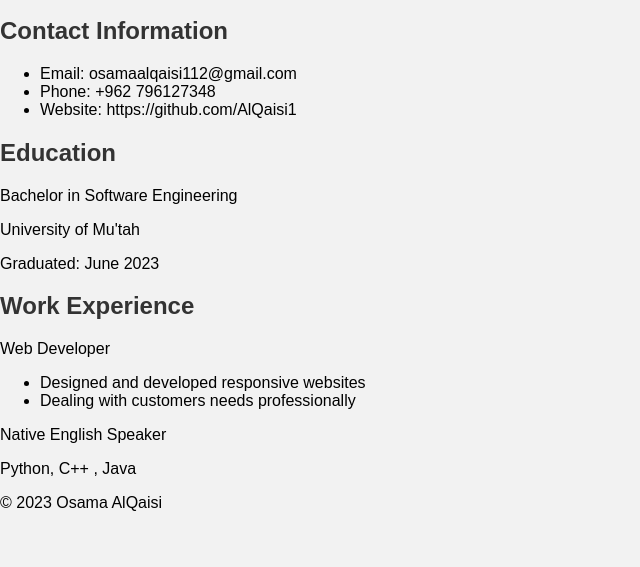
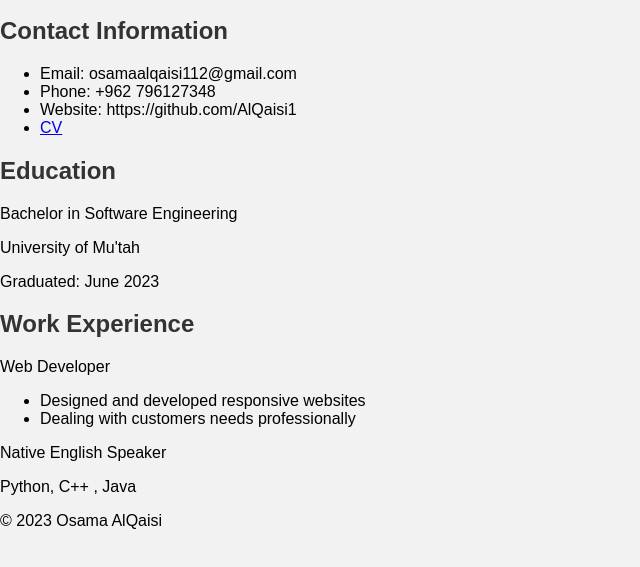
Before and after one commit to alQaisi/CV-osama, a plain HTML site: page index.html in a window 1280 px wide. Shown: the part 101-668 px from the top of the page, without its empty margins (0-640 px from the left). Drawn offline with Linux system fonts and the light colour scheme.

Commit message:
Update index.html

```diff
--- a/index.html
+++ b/index.html
@@ -35,6 +35,7 @@
         <li>Email: osamaalqaisi112@gmail.com</li>
         <li>Phone: +962 796127348</li>
         <li>Website: https://github.com/AlQaisi1</li>
+        <li><a href="https://prnt.sc/NRWWHsiAs_um">CV</a></li>
       </ul>
     </section>
     <section>
```
